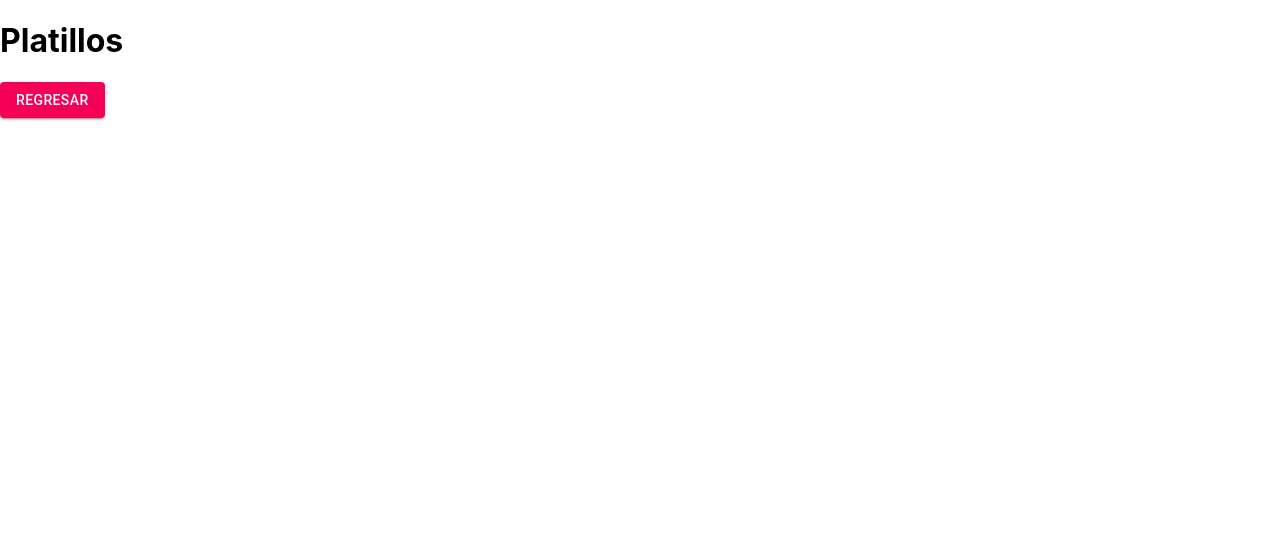
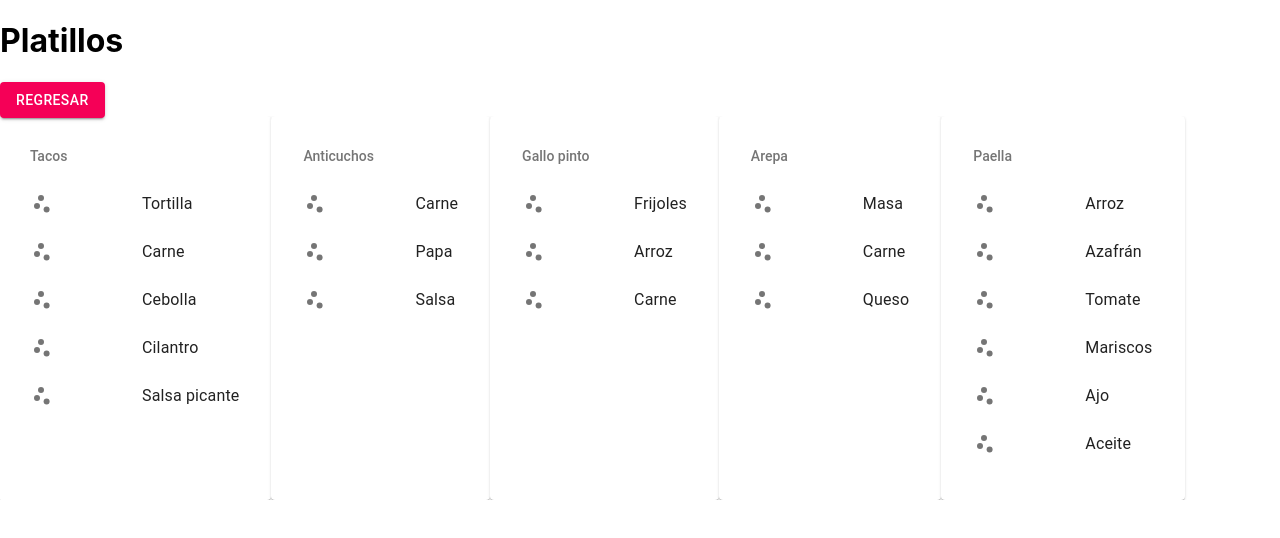
Before and after one commit to Klauditha/React_Esencial, a React (Create React App) app: page /platillos in a window 1280 px wide. Shown: the top 538 px of the page. Built offline with nearby package versions, Linux system fonts and the light colour scheme.

Commit message:
ADD: Consumo de datos locales y remotos

```diff
--- /dev/null
+++ b/src/assets/data/dishes.json
@@ -0,0 +1,40 @@
+{
+  "dishes": [
+    {
+      "id": "1",
+      "name": "Tacos",
+      "country": "México",
+      "ingredients": [
+        "Tortilla",
+        "Carne",
+        "Cebolla",
+        "Cilantro",
+        "Salsa picante"
+      ]
+    },
+    {
+      "id": "2",
+      "name": "Anticuchos",
+      "country": "Perú",
+      "ingredients": ["Carne", "Papa", "Salsa"]
+    },
+    {
+      "id": "3",
+      "name": "Gallo pinto",
+      "country": "Costa Rica",
+      "ingredients": ["Frijoles", "Arroz", "Carne"]
+    },
+    {
+      "id": "4",
+      "name": "Arepa",
+      "country": "Venezuela",
+      "ingredients": ["Masa", "Carne", "Queso"]
+    },
+    {
+      "id": "5",
+      "name": "Paella",
+      "country": "España",
+      "ingredients": ["Arroz", "Azafrán", "Tomate", "Mariscos", "Ajo", "Aceite"]
+    }
+  ]
+}
--- a/src/components/countries.js
+++ b/src/components/countries.js
@@ -1,10 +1,18 @@
 import React, { Component } from 'react';
-
+import Button from '@material-ui/core/Button';
 class countries extends Component {
+    getCountries(){
+        fetch("https://restcountries.eu/rest/v2/all")
+        .then(response => response.json())
+        .then(data=> console.log(data))
+        .catch(error => console.log(error));
+    }
     render() {
         return (
             <div>
                 <h1>Paises</h1>
+                <Button variant="contained"
+     color="secondary" onClick={this.getCountries}>Cargar lista</Button>
             </div>
         );
     }
--- a/src/components/dish.js
+++ b/src/components/dish.js
@@ -1,5 +1,7 @@
 import React, { Component, Fragment } from "react";
-import Button from "@material-ui/core/Button";
+import { Card, CardContent, List, ListItem,
+ListSubheader, ListItemIcon, ListItemText}  from "@material-ui/core";
+import ScatterPlot from '@material-ui/icons/ScatterPlot';
 
 export class Flag extends Component {
   render() {
@@ -30,9 +32,32 @@
   }
 
   render() {
-    const {params} = this.props.match;
     return (
-      <div className="dish">
+    /* const {params} = this.props.match; */
+      <Card className="card">
+        <CardContent>
+          <List
+            component="nav"
+            subheader={
+              <ListSubheader component="div">{this.props.name}</ListSubheader>
+            }
+          >
+            {this.props.ingredients.map((ingredient, index) => (
+              <ListItem button key={index}>
+                <ListItemIcon>
+                  <ScatterPlot />
+                </ListItemIcon>
+                <ListItemText inset primary={ingredient} />
+              </ListItem>
+            ))}
+          </List>
+        </CardContent>
+      </Card>
+            );
+          }
+        }
+
+     /*  <div className="dish">
         <h1>{params.name}</h1>
         <h1>{this.props.name}</h1>
         <h3>{this.countIngredients()}</h3>
@@ -42,9 +67,6 @@
           ))}
         </ul>
         <Button variant="contained">Elegir</Button>
-      </div>
-    );
-  }
-}
+      </div> */
 
 export default Dish;
--- a/src/components/dishes.js
+++ b/src/components/dishes.js
@@ -1,7 +1,16 @@
 import React, { Component } from 'react';
-import Button from '@material-ui/core/Button';
+import Dish from './dish';
+import {Button,
+    List,
+    ListItem,
+    ListSubheader,
+    ListItemText,
+    ListItemIcon,
+GridList }
+from '@material-ui/core/';
+import Restaurant from '@material-ui/icons/Restaurant';
 
-
+import data from '../assets/data/dishes.json';
 class Dishes extends Component {
     goBack = e => {
         e.preventDefault();
@@ -13,8 +22,38 @@
                 <h1>Platillos</h1>
                 <Button variant="contained"
      color="secondary" onClick={this.goBack}>Regresar</Button>
+   {/*   {data.dishes.map(dish =>(
+         <div>
+             <div>{dish.name}</div>
+             <div>{dish.ingredients}</div>
+         </div>
+     ))}
+            </div> */}
+
+           {/*  <List component="nav"
+            subheader={<ListSubheader
+                component="div">Platillos</ListSubheader>
+            }>
+                {data.dishes.map((dish,index) =>(
+                    <ListItem button key={index}>
+                        <ListItemIcon>
+                            <Restaurant/>
+                        </ListItemIcon>
+                        <ListItemText inset primary={dish.name}/>
+                    </ListItem>
+                ))}
+            </List> */}
+            <GridList>
+            {
+                data.dishes.map((dish,index)=>(
+                    <Dish key={index} name={dish.name} ingredients={dish.ingredients}>
+
+                    </Dish>
+                ))
+            }
+            </GridList>
             </div>
-        );
+       )
     }
 }
 
--- a/src/components/router.js
+++ b/src/components/router.js
@@ -12,7 +12,7 @@
             <Route exact path="/" component={App} />
             <Route path="/platillos" component={Dishes} />
             <Route path="/platillo/:name" component={Dish} />
-            <Route path="/countries" component={Countries} />
+            <Route path="/paises" component={Countries} />
             <Route component={NotFound}/>
         </Switch>
     </BrowserRouter>
```
